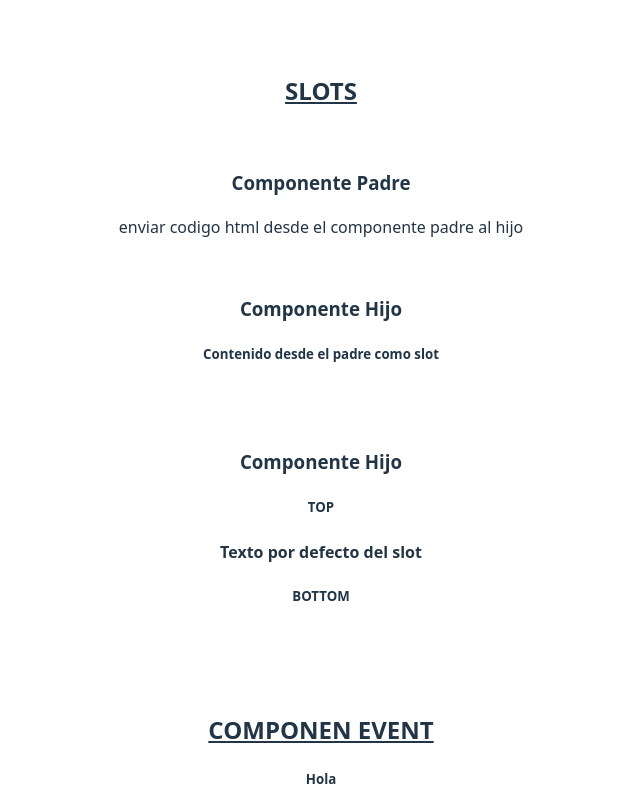
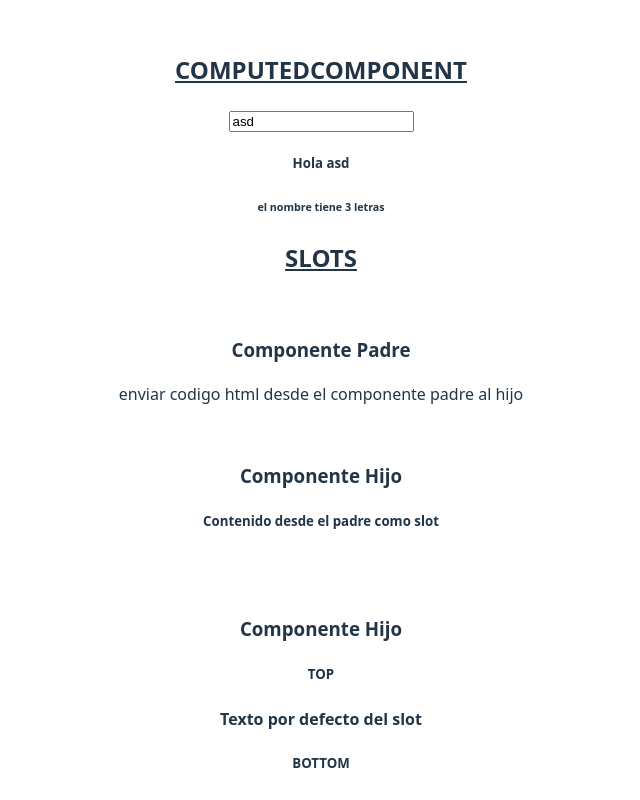
Before and after one commit to RamconDev/Vue-AmazingCode, a Vue app: page / in a window 1280 px wide. Shown: the top 800 px of the page, without its empty margins (319-959 px from the left). Built offline with nearby package versions, Linux system fonts and the light colour scheme.

Commit message:
Computed - valores que dependen de otros valores reactivos

```diff
--- a/src/App.vue
+++ b/src/App.vue
@@ -9,13 +9,15 @@
     import PadreComponent from './components/props/PadreComponent.vue';
     import PadreEventComponent from './components/component-events/PadreEventComponent.vue';
     import PadreSComponent from './components/slots/PadreSComponent.vue';
+    import ComputedComponent from './components/ComputedComponent.vue';
 </script>
 
 <template>
-    <section>
-        <h2>Slots</h2>
-        <PadreSComponent></PadreSComponent>
-    </section>
+    <h2>ComputedComponent</h2>
+    <ComputedComponent></ComputedComponent>
+
+    <h2>Slots</h2>
+    <PadreSComponent></PadreSComponent>
 
     <h2>Componen Event</h2>
     <PadreEventComponent></PadreEventComponent>
--- /dev/null
+++ b/src/components/ComputedComponent.vue
@@ -0,0 +1,18 @@
+<script setup>
+    import { computed, ref } from 'vue';
+
+    const userName = ref("asd");
+    const nameLenght = computed(() => {
+        return userName.value.length;
+    })
+</script>
+
+<template>
+    <input type="text" v-model="userName">
+    <h5>Hola {{ userName }}</h5>
+    <h6>el nombre tiene {{ nameLenght }} letras</h6>
+</template>
+
+<style scoped>
+
+</style>
```
